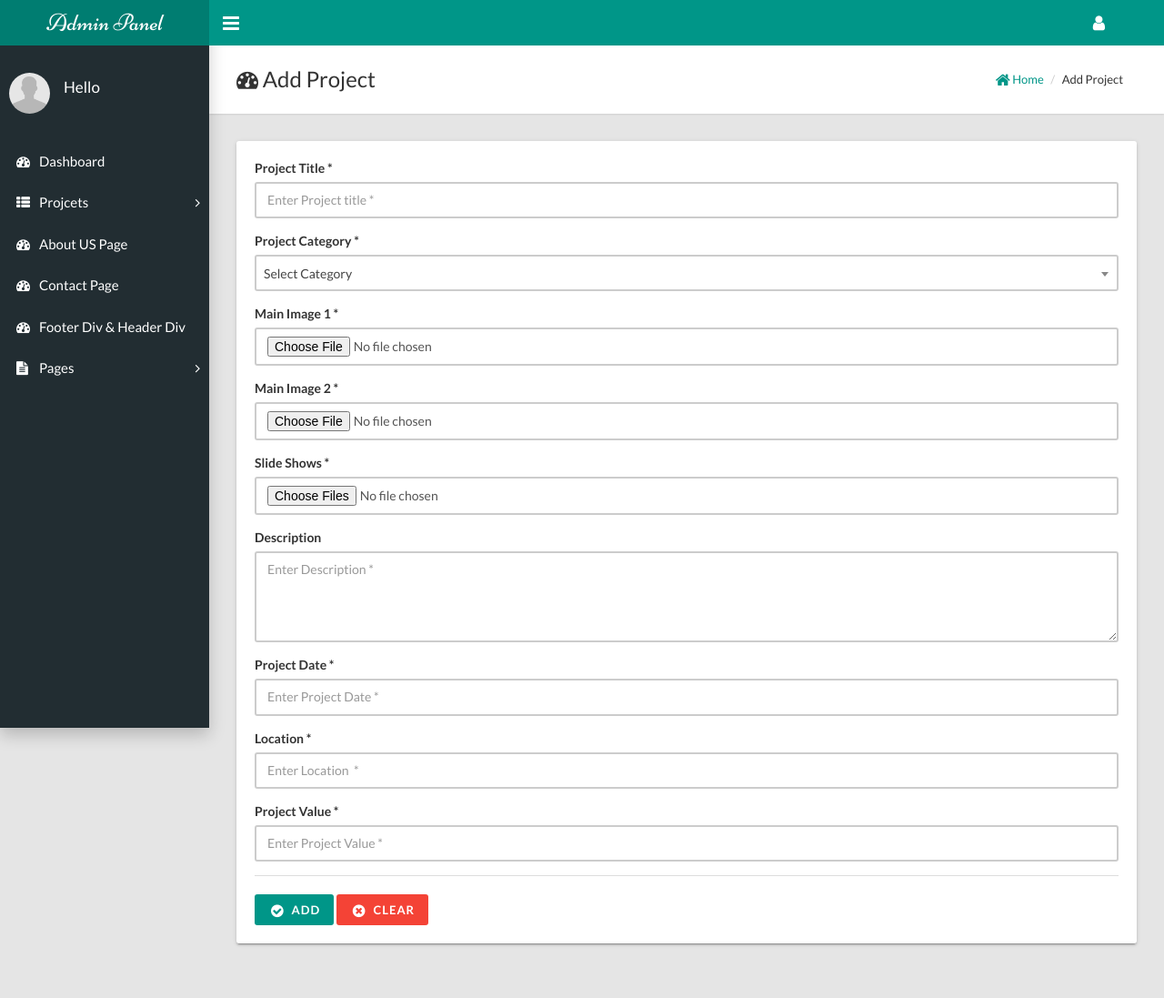
After one commit to DeepuBhasin/azad_project, a CodeIgniter app: page /Azad/addproject in a window 1280 px wide. The commit adds this page. Shown: the whole page at 91% size. Run offline with CodeIgniter, Linux system fonts and the light colour scheme; tables that the repository leaves empty or names only in its code hold one stand-in row (values such as "Sample post").

Commit message:
add project

```diff
--- a/application/config/routes.php
+++ b/application/config/routes.php
@@ -63,6 +63,7 @@ $route['dashboard']  = 'backend_controller/dashboard';
 $route['footerdiv'] = 'backend_controller/footerdiv';
 $route['contactpage'] = 'backend_controller/contactpage';
 $route['aboutpage'] = 'backend_controller/aboutpage';
+$route['addproject'] = 'backend_controller/addproject';
 
 $route['404_override'] = '';
 $route['translate_uri_dashes'] = FALSE;
--- a/application/controllers/Backend_controller.php
+++ b/application/controllers/Backend_controller.php
@@ -51,6 +51,7 @@ class Backend_controller extends MY_Controller
 			'title' => "Dasboard " . $this->appendTitle,
 			'breadcrumbs' => 'Dashboard',
 			'admin_name' => $this->userData(),
+			'dashboardPageData' => $this->Backend_model->rowsData('message_table', 'id,user_name,email,phone,message,created_at', 'created_at', 'DESC'),
 		];
 
 		$filePath = view_back_end_path('dashboard');
@@ -164,6 +165,45 @@ class Backend_controller extends MY_Controller
 		$filePath = view_back_end_path($fileName);
 		$this->load->view($filePath, $data);
 	}
+	public function addproject()
+	{
+		$pageName = 'Add Project';
+		$fileName = 'addproject';
+		$tableName = 'project_table';
+
+
+		if (isset($_POST['add']) && $_SERVER['REQUEST_METHOD'] == 'POST') {
+
+
+			$updateData = [
+				'title' => postDataFilterhtml($this->input->post('about_description')),
+				'category' => $this->input->post('category'),
+				'description' => $this->input->post('about_description'),
+				'project_date' => $this->input->post('project_date'),
+				'location' => postDataFilterhtml($this->input->post('location')),
+				'project_value' => postDataFilterhtml($this->input->post('project_value')),
+				'dashboard_status' => 0,
+				'visibile_status' => 1,
+				'created_at' => getCurrentTime(),
+			];
+
+			$responseResult = $this->Backend_model->updateWithWhere($tableName, $updateData);
+			if ($responseResult === TRUE) {
+				RedirectMessageLink("Information updated successfully in <strong> $pageName </strong> ", 'success', $fileName);
+			} else {
+				RedirectMessageLink('Database Problem', 'danger', $fileName);
+			}
+		}
+
+		$data = [
+			'title' => $pageName . $this->appendTitle,
+			'breadcrumbs' => $pageName,
+			'admin_name' => $this->userData(),
+			'projectCategory' => $this->Backend_model->rowsData('project_category', 'id,name', 'name', 'ASC')
+		];
+		$filePath = view_back_end_path($fileName);
+		$this->load->view($filePath, $data);
+	}
 
 	public function logout()
 	{
--- a/application/models/Backend_model.php
+++ b/application/models/Backend_model.php
@@ -6,6 +6,15 @@ class Backend_model extends MY_MODEL
         $query = $this->db->where($where)->get($tableName);
         if ($query->num_rows() == 1) {
             return $query->row_array();
+        } else {
+            return [];
+        }
+    }
+    public function rowsData(string $tableName = null, string $select = null, string $orderby = null, $sortby = 'ASC'): array
+    {
+        $query = $this->db->select($select)->order_by($orderby, $sortby)->get($tableName);
+        if ($query->num_rows() > 0) {
+            return $query->result_array();
         } else {
             return [];
         }
--- a/application/views/html/back_end_view/aboutpage.php
+++ b/application/views/html/back_end_view/aboutpage.php
@@ -19,3 +19,4 @@
     </div>
 </div>
 <?php include_once('footer.php'); ?>
+<?php include_once('close_html_footer.php') ?>
--- /dev/null
+++ b/application/views/html/back_end_view/addproject.php
@@ -0,0 +1,60 @@
+	<?php include_once('header.php') ?>
+	<div class="row">
+		<div class="col-md-12">
+			<div class="card">
+				<div class="card-body">
+					<form action="<?= base_url('addproject') ?>" method="POST" enctype="multipart/form-data">
+						<?php include_once('message.php'); ?>
+						<div class="form-group">
+							<label class="control-label">Project Title *</label>
+							<input name="project_title" class="form-control" type="text" placeholder="Enter Project title *" required>
+						</div>
+						<div class="form-group">
+							<label class="control-label">Project Category *</label>
+							<select name="category" class="form-control" name="category" required id="demoSelect">
+								<option value="">Select Category</option>
+								<?php foreach ($projectCategory as $key => $value) : ?>
+									<option value="<?= $value['id']; ?>"><?= ucfirst($value['name']); ?></option>
+								<?php endforeach; ?>
+							</select>
+						</div>
+						<div class="form-group">
+							<label class="control-label">Main Image 1 *</label>
+							<input name="main_image_1" class="form-control" type="file" required accept="image/png, image/gif, image/jpeg" />
+						</div>
+						<div class="form-group">
+							<label class="control-label">Main Image 2 *</label>
+							<input name="main_image_2" class="form-control" type="file" required accept="image/png, image/gif, image/jpeg" />
+						</div>
+						<div class="form-group">
+							<label class="control-label">Slide Shows *</label>
+							<input name="slide_shows[]" class="form-control" type="file" required="" multiple="" accept=" image/png, image/gif, image/jpeg" />
+						</div>
+						<div class="form-group">
+							<label class="control-label">Description </label>
+							<textarea name="description" class="form-control" rows="4" placeholder="Enter Description *" required></textarea>
+						</div>
+						<div class="form-group">
+							<label class="control-label">Project Date *</label>
+							<input name="project_date" class="form-control" id="demoDate" type="text" placeholder="Enter Project Date *" required>
+						</div>
+						<div class="form-group">
+							<label class="control-label">Location *</label>
+							<input name="location" class="form-control" type="text" placeholder="Enter Location  *" required>
+						</div>
+						<div class="form-group">
+							<label class="control-label">Project Value *</label>
+							<input name="project_value" class="form-control" type="text" placeholder="Enter Project Value *" required>
+						</div>
+						<div class="card-footer">
+							<button class="btn btn-primary icon-btn" type="submit" name="add"><i class="fa fa-fw fa-lg fa-check-circle"></i>Add</button>
+							<button class="btn btn-danger icon-btn" type="reset"><i class="fa fa-fw fa-lg fa-times-circle"></i>Clear</button>
+						</div>
+					</form>
+				</div>
+			</div>
+		</div>
+	</div>
+	<?php include_once('footer.php'); ?>
+	<?php include_once('datatime_footer.php') ?>
+	<?php include_once('close_html_footer.php') ?>
--- /dev/null
+++ b/application/views/html/back_end_view/close_html_footer.php
@@ -0,0 +1,3 @@
+</body>
+
+</html>
--- a/application/views/html/back_end_view/contactpage.php
+++ b/application/views/html/back_end_view/contactpage.php
@@ -23,3 +23,4 @@
 	</div>
 </div>
 <?php include_once('footer.php'); ?>
+<?php include_once('close_html_footer.php') ?>
--- /dev/null
+++ b/application/views/html/back_end_view/datatime_footer.php
@@ -0,0 +1,12 @@
+<script type="text/javascript" src="<?= public_back_end_path('js/plugins/bootstrap-datepicker.min.js'); ?>"></script>
+<script type="text/javascript" src="<?= public_back_end_path('js/plugins/select2.min.js'); ?>"></script>
+<script type="text/javascript" src="<?= public_back_end_path('js/plugins/bootstrap-datepicker.min.js'); ?>"></script>
+<script type="text/javascript">
+    $('#demoDate').datepicker({
+        format: "yyyy-mm-dd",
+        autoclose: true,
+        todayHighlight: true
+    });
+
+    $('#demoSelect').select2();
+</script>
--- a/application/views/html/back_end_view/footer.php
+++ b/application/views/html/back_end_view/footer.php
@@ -5,6 +5,3 @@
 <script src="<?= public_back_end_path('js/bootstrap.min.js'); ?>"></script>
 <script src="<?= public_back_end_path('js/plugins/pace.min.js'); ?>"></script>
 <script src="<?= public_back_end_path('js/main.js'); ?>"></script>
-</body>
-
-</html>
--- a/application/views/html/back_end_view/footerdiv.php
+++ b/application/views/html/back_end_view/footerdiv.php
@@ -43,3 +43,4 @@
   </div>
 </div>
 <?php include_once('footer.php'); ?>
+<?php include_once('close_html_footer.php') ?>
--- a/application/views/html/back_end_view/header.php
+++ b/application/views/html/back_end_view/header.php
@@ -55,16 +55,16 @@
 
                 <ul class="sidebar-menu">
                     <li><a href="<?= base_url('dashboard') ?>"><i class="fa fa-dashboard"></i><span>Dashboard</span></a></li>
+                    <li class="treeview"><a href="#"><i class="fa fa-th-list"></i><span>Projcets</span><i class="fa fa-angle-right"></i></a>
+                        <ul class="treeview-menu">
+                            <li><a href="<?= base_url('addproject') ?>"><i class="fa fa-circle-o"></i> Add Project</a></li>
+                            <li><a href="<?= base_url('viewproject') ?>"><i class="fa fa-circle-o"></i> View Project</a></li>
+                        </ul>
+                    </li>
                     <li><a href="<?= base_url('aboutpage') ?>"><i class="fa fa-dashboard"></i><span>About US Page</span></a></li>
                     <li><a href="<?= base_url('contactpage') ?>"><i class="fa fa-dashboard"></i><span>Contact Page</span></a></li>
                     <li><a href="<?= base_url('footerdiv') ?>"><i class="fa fa-dashboard"></i><span>Footer Div & Header Div</span></a></li>
 
-                    <li class="treeview"><a href="#"><i class="fa fa-th-list"></i><span>Tables</span><i class="fa fa-angle-right"></i></a>
-                        <ul class="treeview-menu">
-                            <li><a href="table-basic.html"><i class="fa fa-circle-o"></i> Basic Tables</a></li>
-                            <li><a href="table-data-table.html"><i class="fa fa-circle-o"></i> Data Tables</a></li>
-                        </ul>
-                    </li>
                     <li class="treeview"><a href="#"><i class="fa fa-file-text"></i><span>Pages</span><i class="fa fa-angle-right"></i></a>
                         <ul class="treeview-menu">
                             <li><a href="blank-page.html"><i class="fa fa-circle-o"></i> Blank Page</a></li>
```
Also changed, not shown: application/helpers/imagefilter_helper.php (added, +40 -0 lines), application/views/html/back_end_view/dashboard.php (+60 -2 lines).
